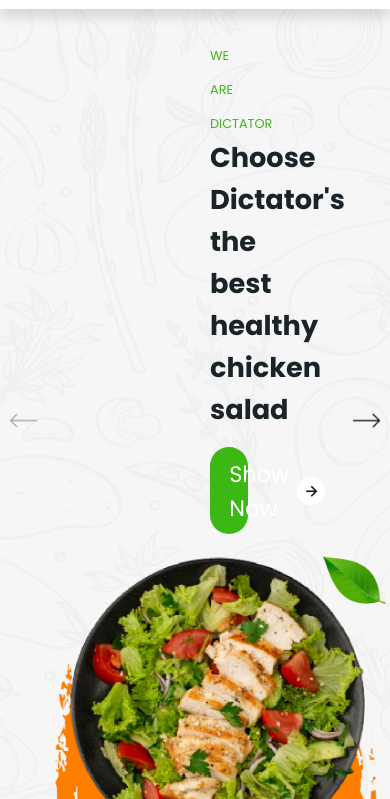
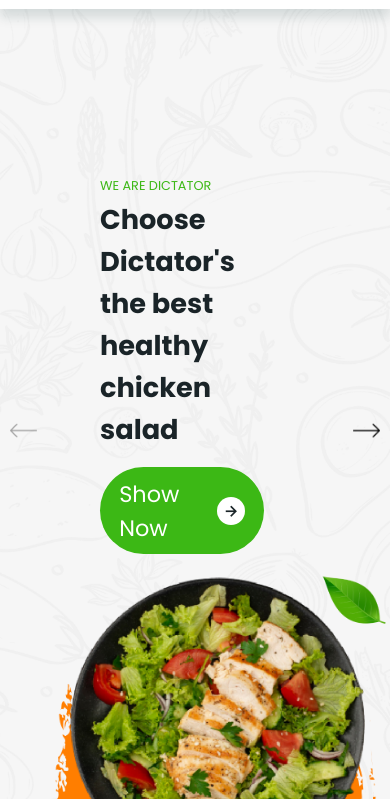
Before and after one commit to alexendariaa/dev, a plain HTML site: page project-five/index.html in a window 390 px wide. Shown: the part 45-844 px from the top of the page. Drawn offline with nearby package versions, Linux system fonts and the light colour scheme.

Commit message:
modify project five

```diff
--- a/project-five/style.css
+++ b/project-five/style.css
@@ -122,7 +122,7 @@ header {
   right: 200px;
 }
 .home-text {
-  padding:150px 250px;
+  padding:250px 150px;
 }
 .home-text span {
   font-weight: 400;
@@ -478,7 +478,7 @@ header {
     padding: 18px 60px;
   }
   .home-text{
-    padding: 80px 210px;
+    padding: 210px 100px;
   }
   .container img{
     right:100px;
```
